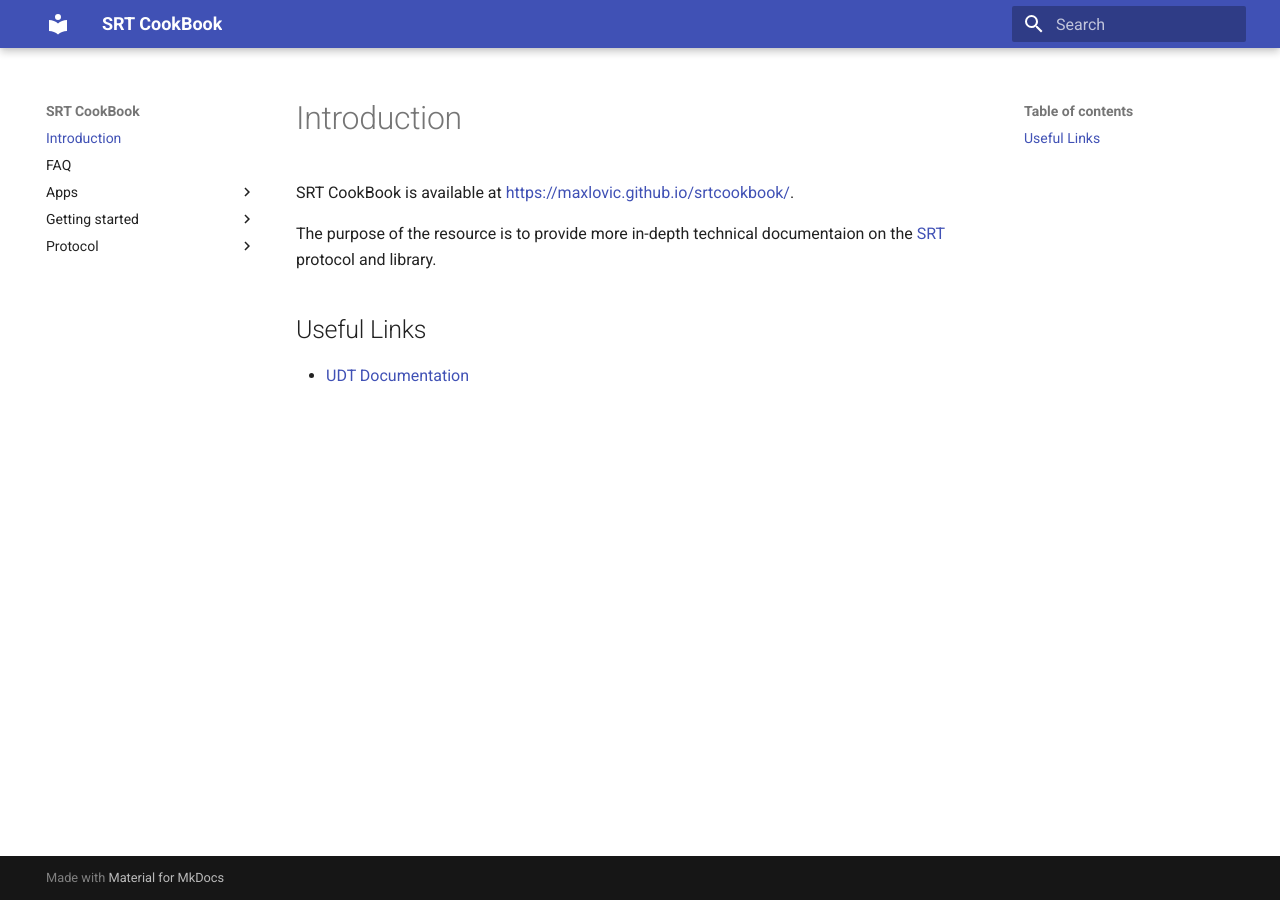
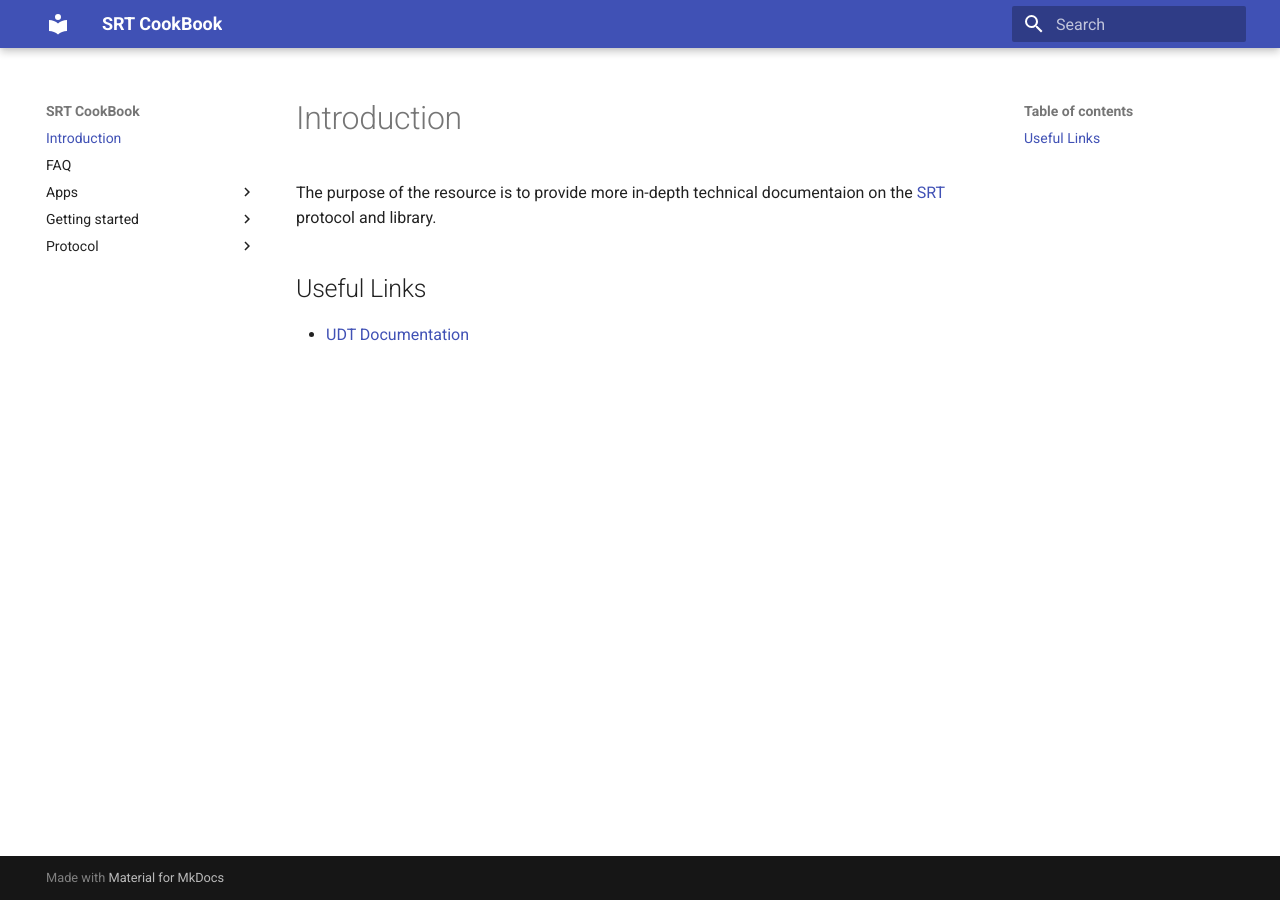
Before and after one commit to SRTLab/srt-cookbook, an MkDocs documentation site: the page built from docs/index.md, in a window 1280 px wide. Built offline with MkDocs 1.6.1 and Material for MkDocs 9.7.7, drawn with Linux system fonts in a browser that asks for light colours.

Commit message:
Fixed introduction

```diff
--- a/docs/index.md
+++ b/docs/index.md
@@ -1,6 +1,4 @@
 # Introduction
-
-SRT CookBook is available at [https://maxlovic.github.io/srtcookbook/](https://maxlovic.github.io/srtcookbook/).
 
 The purpose of the resource is to provide more in-depth technical documentaion
 on the [SRT](https://github.com/Haivision/srt/) protocol and library.
```
